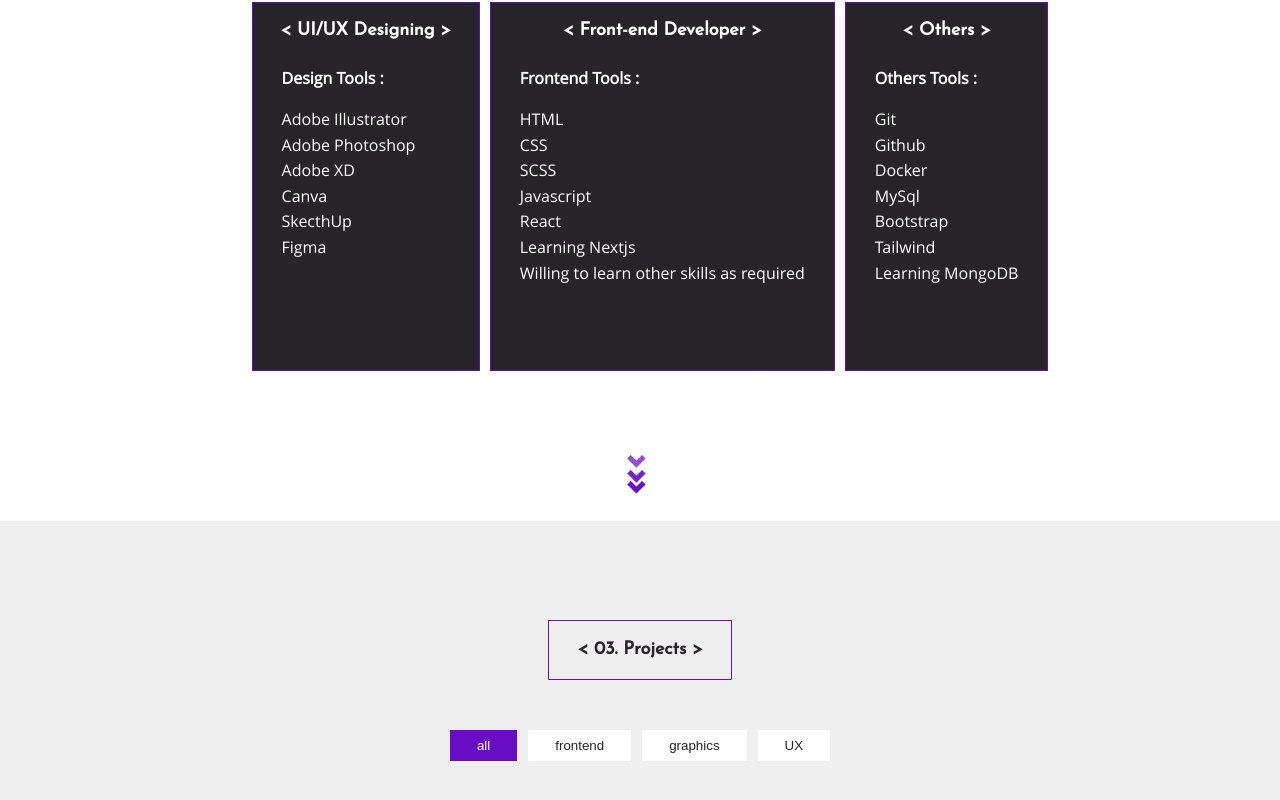
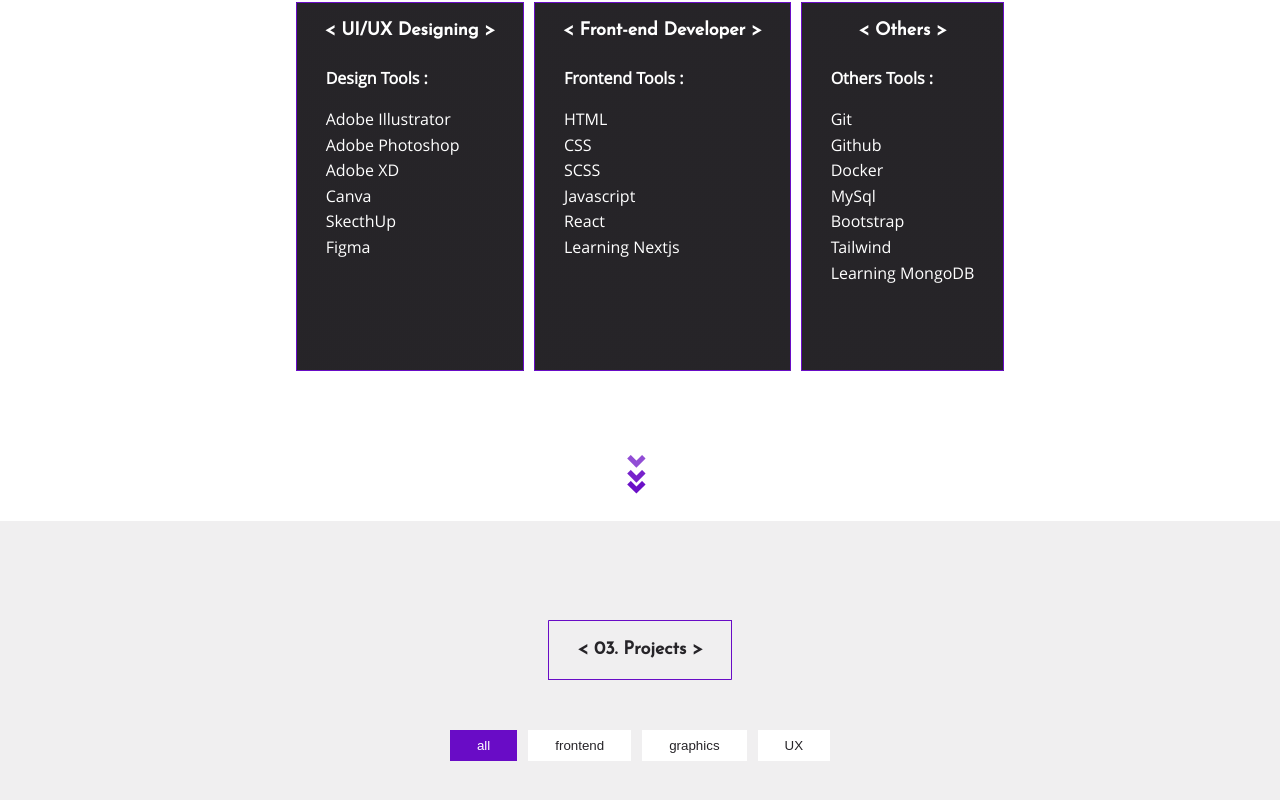
Before and after one commit to jdcanonoy21/jdportfolio, a React (Create React App) app: page / in a window 1280 px wide. Shown: the part 1811-2611 px from the top of the page. Built offline with nearby package versions, Linux system fonts and the light colour scheme.

Commit message:
skills data changes

```diff
--- a/src/sections/skills/data.js
+++ b/src/sections/skills/data.js
@@ -16,15 +16,7 @@
     id: 2,
     name: "Frontend",
     title: "Front-end Developer",
-    tools: [
-      "HTML",
-      "CSS",
-      "SCSS",
-      "Javascript",
-      "React",
-      "Learning Nextjs",
-      "Willing to learn other skills as required",
-    ],
+    tools: ["HTML", "CSS", "SCSS", "Javascript", "React", "Learning Nextjs"],
   },
   {
     id: 3,
```
Also changed, not shown: 1 other file (tests, documents, lock files or other folders).
